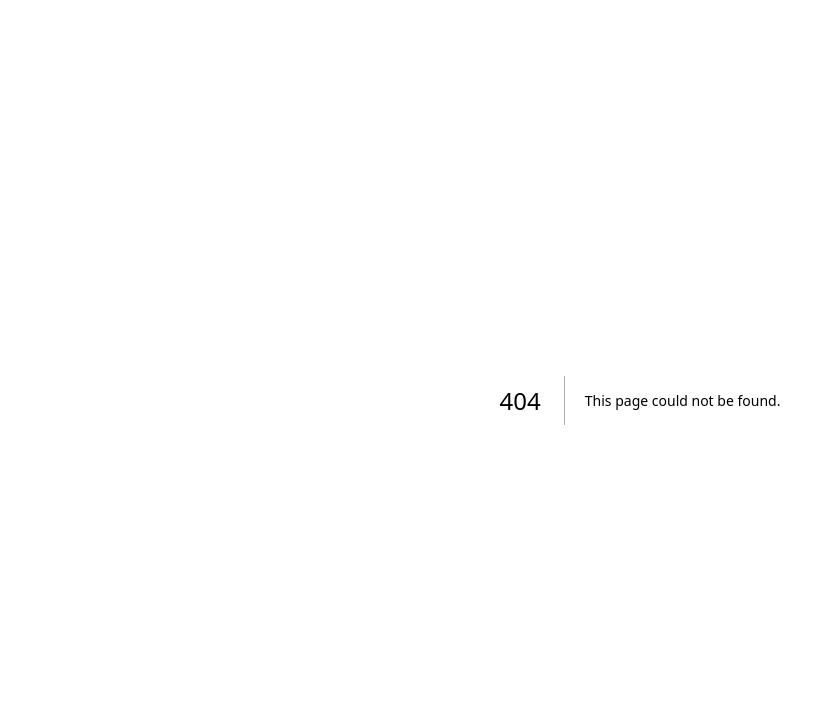
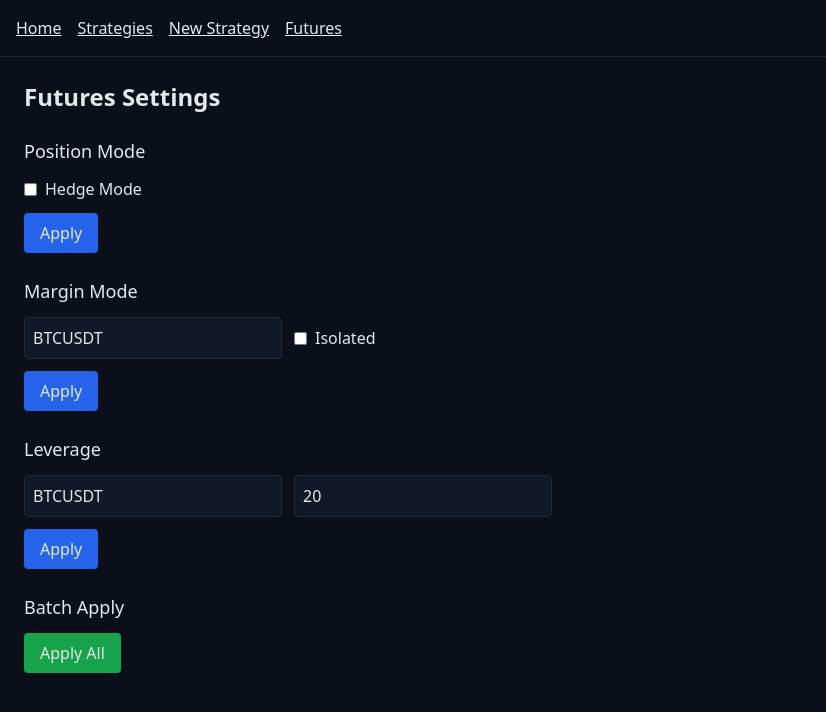
Before and after one commit to blockbit-hama/xQuant, a Next.js app in the folder quant_front/: page /futures in a window 1280 px wide. Before the commit this address had no page. Shown: the top 712 px of the page, without its empty margins (0-826 px from the left). Built offline with nearby package versions, Linux system fonts and the light colour scheme.

Commit message:
frontend: Futures settings 페이지 추가(포지션/마진/레버리지/배치). 레이아웃에 내비게이션 반영.

```diff
--- /dev/null
+++ b/quant_front/src/app/futures/page.tsx
@@ -0,0 +1,56 @@
+"use client";
+import { useState } from 'react';
+
+async function postJSON(url: string, body: any) {
+  const res = await fetch(url, { method: 'POST', headers: { 'Content-Type': 'application/json' }, body: JSON.stringify(body) });
+  if (!res.ok) throw new Error(await res.text());
+  return res.json();
+}
+
+export default function FuturesPage() {
+  const [symbol, setSymbol] = useState('BTCUSDT');
+  const [leverage, setLeverage] = useState(20);
+  const [isolated, setIsolated] = useState(false);
+  const [hedge, setHedge] = useState(false);
+
+  const base = process.env.NEXT_PUBLIC_AXUM_BASE || 'http://localhost:4000';
+
+  return (
+    <main className="p-6 space-y-6 max-w-xl">
+      <h1 className="text-2xl font-semibold">Futures Settings</h1>
+
+      <section className="space-y-3">
+        <h2 className="text-lg font-medium">Position Mode</h2>
+        <label className="flex items-center gap-2">
+          <input type="checkbox" checked={hedge} onChange={e => setHedge(e.target.checked)} /> Hedge Mode
+        </label>
+        <button className="rounded bg-blue-600 px-4 py-2" onClick={() => postJSON(`${base}/futures/position_mode`, { hedge })}>Apply</button>
+      </section>
+
+      <section className="space-y-3">
+        <h2 className="text-lg font-medium">Margin Mode</h2>
+        <div className="grid grid-cols-2 gap-3">
+          <input className="rounded bg-gray-900 border border-gray-800 p-2" value={symbol} onChange={e=>setSymbol(e.target.value)} />
+          <label className="flex items-center gap-2">
+            <input type="checkbox" checked={isolated} onChange={e => setIsolated(e.target.checked)} /> Isolated
+          </label>
+        </div>
+        <button className="rounded bg-blue-600 px-4 py-2" onClick={() => postJSON(`${base}/futures/margin_mode`, { symbol, isolated })}>Apply</button>
+      </section>
+
+      <section className="space-y-3">
+        <h2 className="text-lg font-medium">Leverage</h2>
+        <div className="grid grid-cols-2 gap-3">
+          <input className="rounded bg-gray-900 border border-gray-800 p-2" value={symbol} onChange={e=>setSymbol(e.target.value)} />
+          <input type="number" className="rounded bg-gray-900 border border-gray-800 p-2" value={leverage} onChange={e=>setLeverage(Number(e.target.value))} />
+        </div>
+        <button className="rounded bg-blue-600 px-4 py-2" onClick={() => postJSON(`${base}/futures/leverage`, { symbol, leverage })}>Apply</button>
+      </section>
+
+      <section className="space-y-3">
+        <h2 className="text-lg font-medium">Batch Apply</h2>
+        <button className="rounded bg-green-600 px-4 py-2" onClick={() => postJSON(`${base}/futures/settings`, { position_mode: { hedge }, margins: [{ symbol, isolated }], leverages: [{ symbol, leverage }] })}>Apply All</button>
+      </section>
+    </main>
+  );
+}
--- a/quant_front/src/app/layout.tsx
+++ b/quant_front/src/app/layout.tsx
@@ -1,5 +1,6 @@
 import './globals.css';
 import type { Metadata } from 'next';
+import Link from 'next/link';
 
 export const metadata: Metadata = {
   title: 'xQuant Dashboard',
@@ -9,7 +10,15 @@ export const metadata: Metadata = {
 export default function RootLayout({ children }: { children: React.ReactNode }) {
   return (
     <html lang="en">
-      <body className="min-h-screen antialiased">{children}</body>
+      <body className="min-h-screen antialiased">
+        <header className="p-4 border-b border-gray-800 flex gap-4">
+          <Link className="underline" href="/">Home</Link>
+          <Link className="underline" href="/strategies">Strategies</Link>
+          <Link className="underline" href="/strategies/new">New Strategy</Link>
+          <Link className="underline" href="/futures">Futures</Link>
+        </header>
+        {children}
+      </body>
     </html>
   );
 }
```
